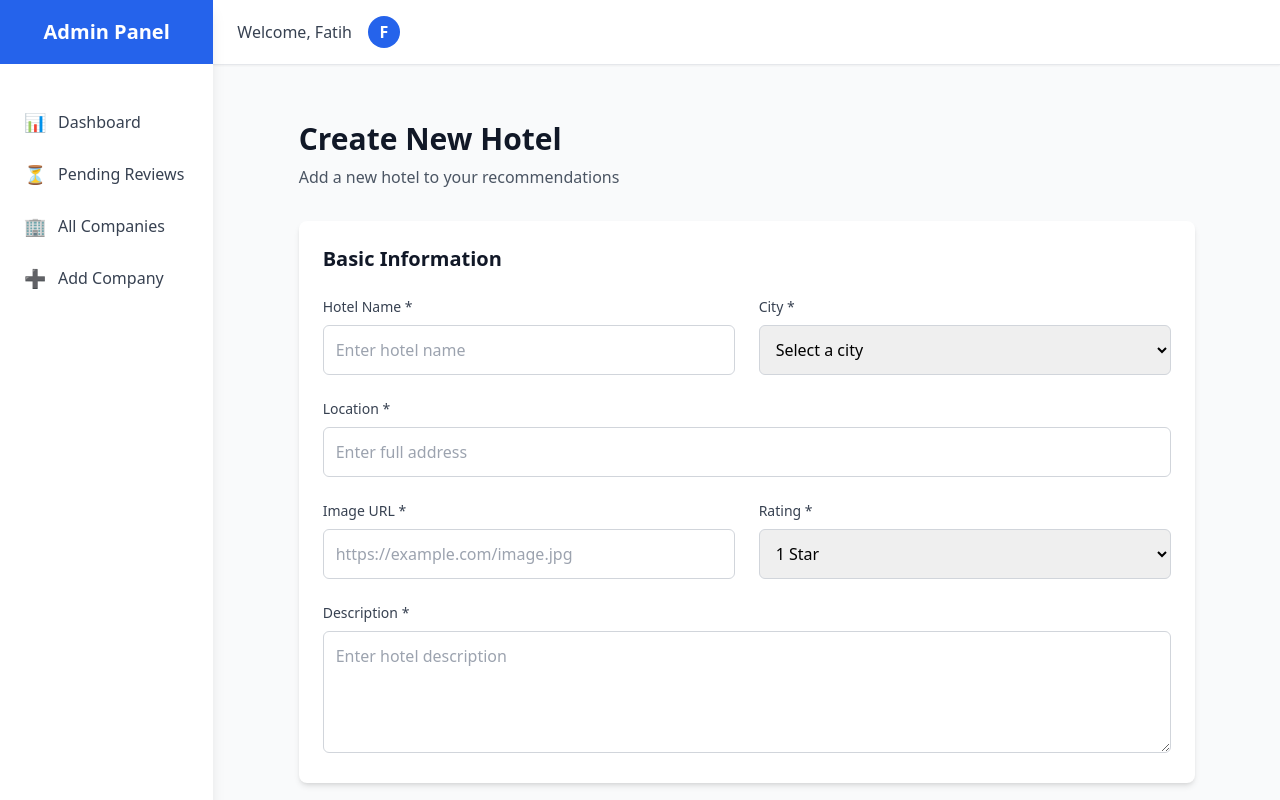
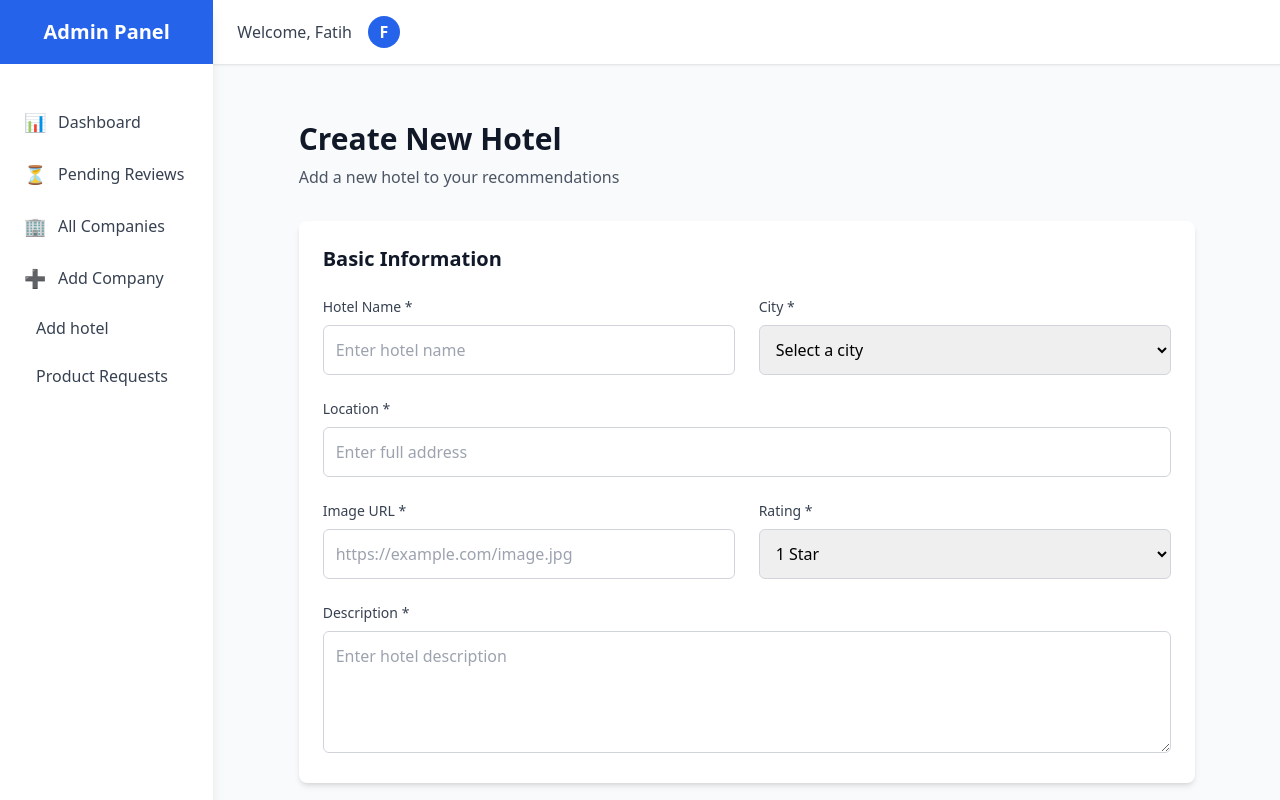
Before and after one commit to Abdul-Moiz-Iqbal/Merv-AdminPanel, a Next.js app: page /admin/hotels/create in a window 1280 px wide. Shown: the top 800 px of the page. Built offline with nearby package versions, Linux system fonts and the light colour scheme.

Commit message:
added routes to sidebar for hotels and find request pages

```diff
--- a/src/app/(admin)/admin/hotels/[id]/page.tsx
+++ b/src/app/(admin)/admin/hotels/[id]/page.tsx
@@ -281,7 +281,7 @@ export default function EditHotelPage({ params }: EditHotelPageProps) {
                 {formData.image && (
                   <div className="mt-2">
                     <Image
-                      src={formData.image || "/images/placeholder.jpg"}
+                      src={formData.image || "https://placehold.co/600x400"}
                       alt="Hotel preview"
                       width={80} // Tailwind h-20 = 80px
                       height={80} // Tailwind w-20 = 80px
--- a/src/app/(admin)/admin/hotels/page.tsx
+++ b/src/app/(admin)/admin/hotels/page.tsx
@@ -253,14 +253,16 @@ export default function HotelsAdminPage() {
                 <tr key={hotel._id} className="hover:bg-gray-50">
                   <td className="px-6 py-4 whitespace-nowrap">
                     <div className="flex items-center">
+
                       <Image
-                        src={hotel.image || "/images/hotel-placeholder.jpg"}
+                      unoptimized
+                        src={hotel.image || "https://placehold.co/600x400"}
                         alt={hotel.name}
                         width={48} // equivalent to w-12
                         height={48} // equivalent to h-12
                         className="rounded-lg object-cover mr-4"
                         onError={(e) => {
-                          e.currentTarget.src = "/images/hotel-placeholder.jpg";
+                          e.currentTarget.src = "https://placehold.co/600x400";
                         }}
                       />
 
--- a/src/app/(admin)/admin/layout.js
+++ b/src/app/(admin)/admin/layout.js
@@ -12,6 +12,8 @@ export default function AdminLayout({ children }) {
     { name: 'Pending Reviews', href: '/admin/pending', icon: '⏳' },
     { name: 'All Companies', href: '/admin/companies', icon: '🏢' },
     { name: 'Add Company', href: '/admin/add-company', icon: '➕' },
+    { name: 'Add hotel', href: '/admin/hotels', icon: '' },
+    { name: 'Product Requests', href: '/admin/find-requests', icon: '' },
   ]
 
   return (
```
